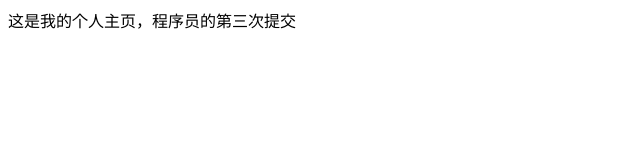
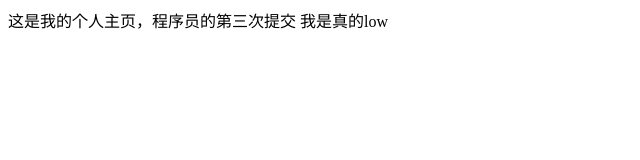
Before and after one commit to godloveytt/godloveytt.github.io, a plain HTML site: page index.html in a window 1280 px wide. Shown: the whole page, without its empty margins (0-640 px from the left). Drawn offline with Linux system fonts and the light colour scheme.

Commit message:
我是真的low

```diff
--- a/index.html
+++ b/index.html
@@ -7,6 +7,6 @@
     <title>Document</title>
 </head>
 <body>
-    这是我的个人主页，程序员的第三次提交
+    这是我的个人主页，程序员的第三次提交  我是真的low
 </body>
 </html>
```
